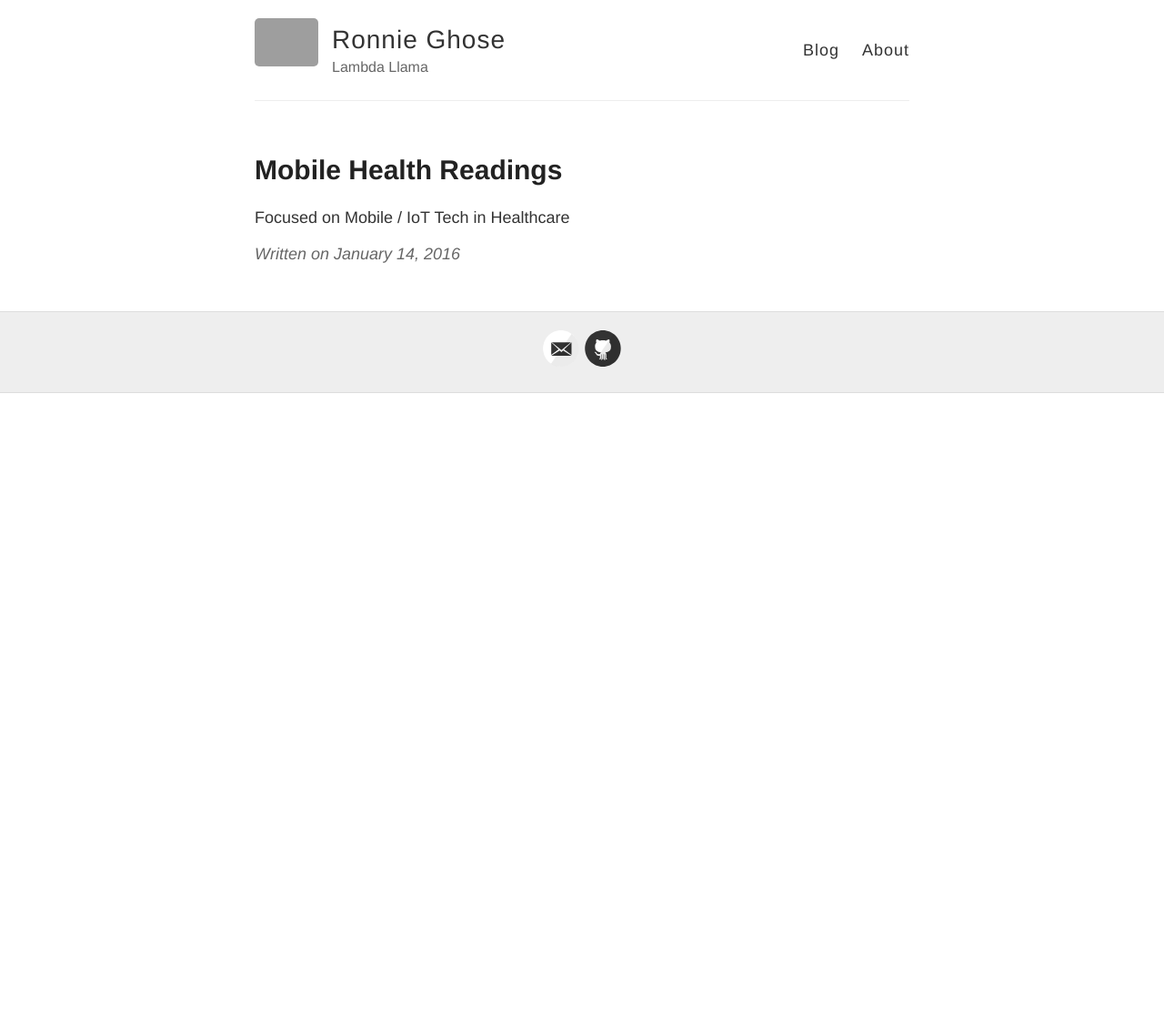
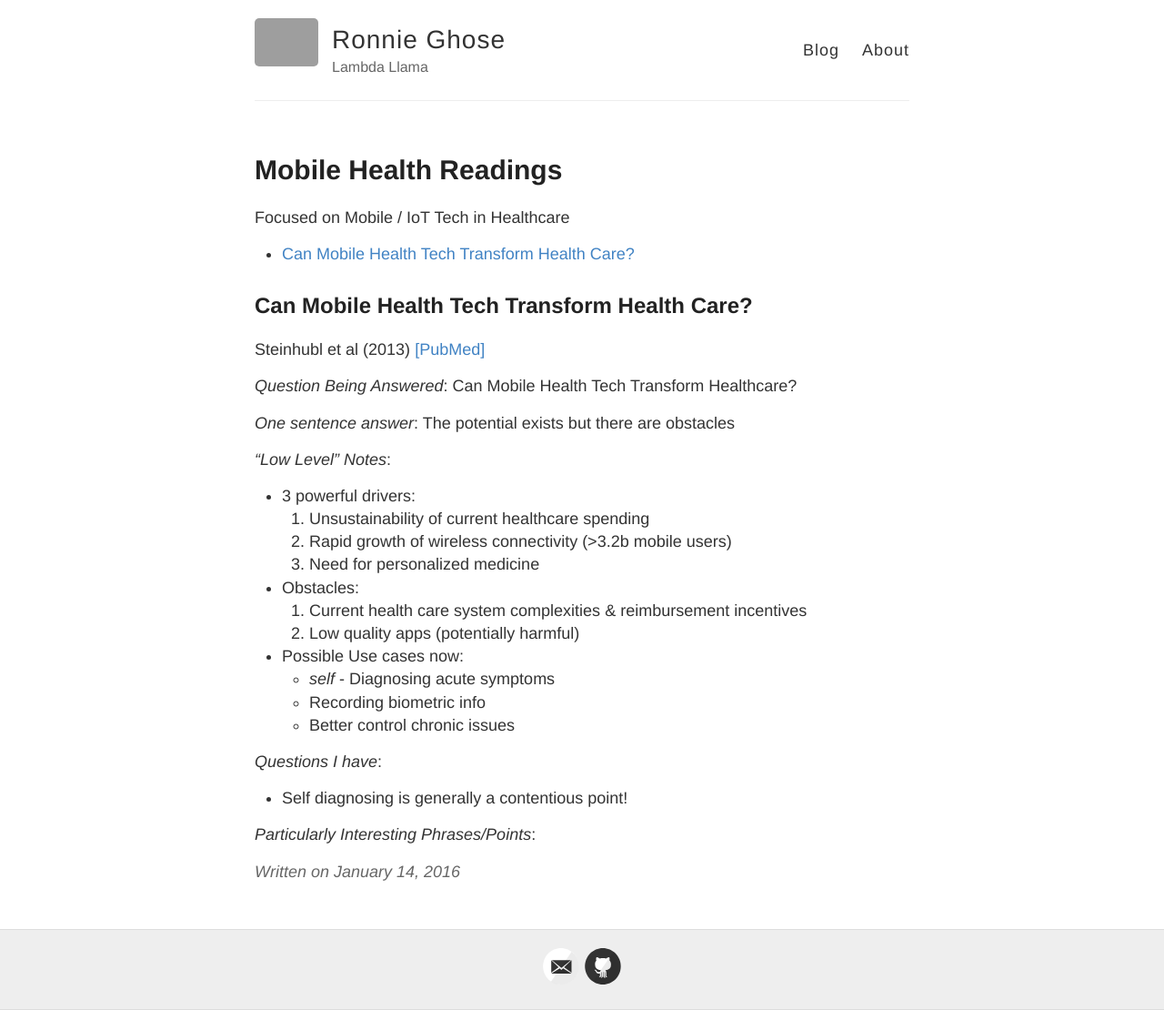
Before and after one commit to RONNCC/ronncc.github, a Jekyll site: the page built from _posts/2016-1-14-the-post-8999.md, in a window 1280 px wide. Shown: the whole page at 91% size. Built offline with Jekyll 4.4.1, drawn with Linux system fonts in a browser that asks for light colours; comment, search, counter and statistics services are not loaded; before the commit the page ends 900 px from its top, so only the background shows below that; grey boxes are pictures that could not be loaded.

Commit message:
update from Jekyller

```diff
--- a/_posts/2016-1-14-the-post-8999.md
+++ b/_posts/2016-1-14-the-post-8999.md
@@ -17,3 +17,31 @@ Focused on Mobile / IoT Tech in Healthcare
 
 * TOC
 {:toc}
+
+## Can Mobile Health Tech Transform Health Care?
+
+Steinhubl et al (2013) [[PubMed]](http://www.ncbi.nlm.nih.gov/pubmed/24158428)
+
+*Question Being Answered*:  Can Mobile Health Tech Transform Healthcare?
+
+*One sentence answer*: The potential exists but there are obstacles
+
+
+*"Low Level" Notes*:
+- 3 powerful drivers:
+    1. Unsustainability of current healthcare spending
+    2. Rapid growth of wireless connectivity (>3.2b mobile users)
+    3. Need for personalized medicine
+- Obstacles:
+    1. Current health care system complexities & reimbursement incentives
+    2. Low quality apps (potentially harmful)
+- Possible Use cases now:
+    - *self* - Diagnosing acute symptoms
+    - Recording biometric info
+    - Better control chronic issues
+
+
+*Questions I have*:
+- Self diagnosing is generally a contentious point!
+
+*Particularly Interesting Phrases/Points*:
```
Also changed, not shown: other parts of _posts/2016-1-14-the-post-8999.md (+1 -1 lines).
